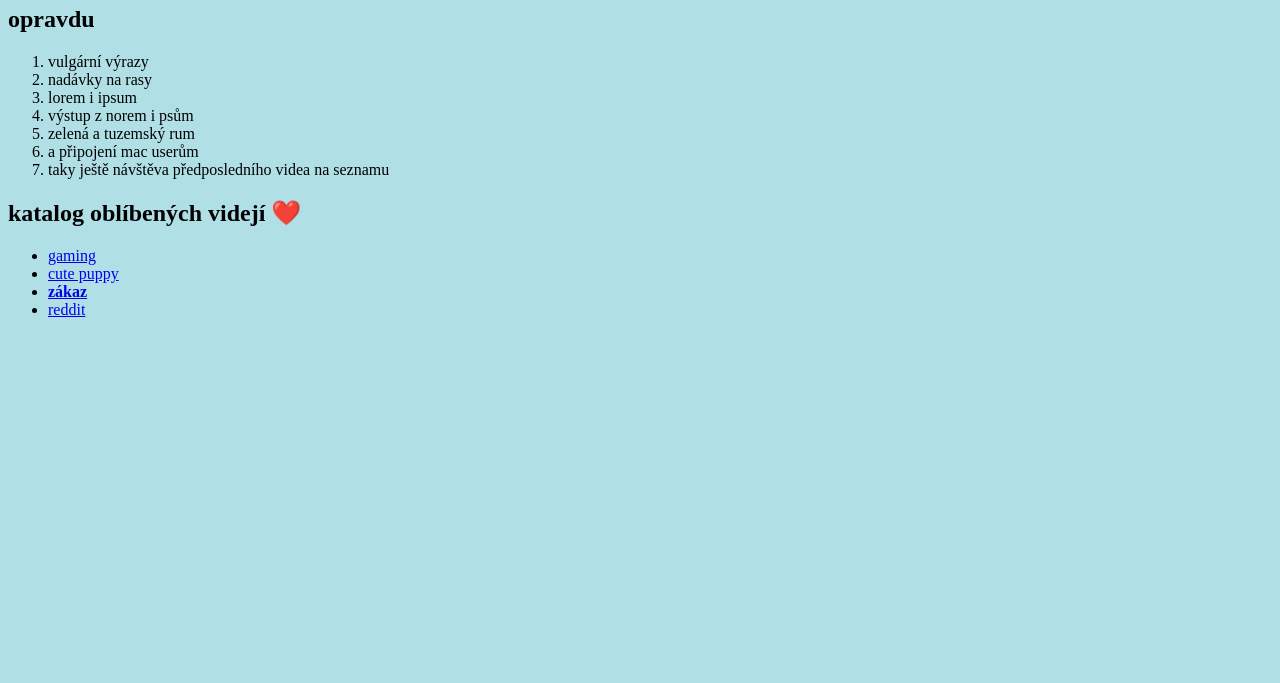
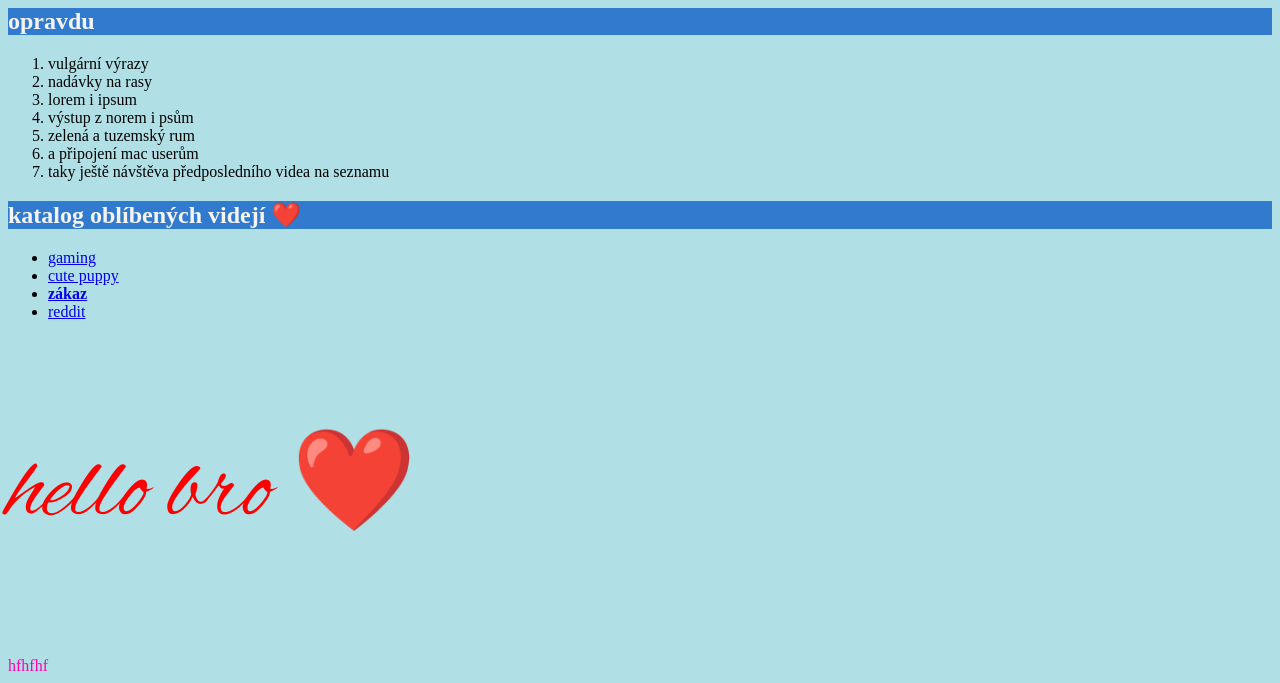
Before and after one commit to gyarab/2024_WA_INF1_jakovec_static, a plain HTML site: page index.html in a window 1280 px wide. Shown: the part 1935-2618 px from the top of the page. Before the commit the page ends 2270 px from the top, so only its background shows below. Drawn offline with Linux system fonts and the light colour scheme.

Commit message:
novy font

```diff
--- a/index.html
+++ b/index.html
@@ -4,8 +4,26 @@
     <meta charset="UTF-8">
     <meta name="viewport" content="width=device-width, initial-scale=1.0">
     <title>Document</title>
+    <style>
+        @font-face {
+            font-family: 'Freaky Family';
+            src: url('AlexBrush-Regular.ttf');
+        }
+        h1{
+            color: red;
+            background-color: black;
+            border: 2px solid red;
+        }
+        h2{
+            background-color: rgb(50, 122, 205); color: whitesmoke;
+
+        }
+        p { color: red; font-size: 100px; font-family: 'Freaky Family';}
+        div {  color: rgb(255, 0, 170);}
+        body { background: powderblue; }
+    </style>
 </head>
-<body style="background-color:powderblue;">
+<body >
     <img src="freakylogo_big.png" alt="logo">
     <img src="vj.jpg" style="float: right;" alt="ja">
     <h1>na této stránce je <b>zapovězeno</b> :</h1>
@@ -28,5 +46,15 @@
         <li><a href="sirena.html"><b>zákaz</b></a></li>
         <li><a href="tf.html">reddit</a></li>
     </ul>
+
+    <header>
+
+        <p>hello bro ❤️
+
+        <div>
+            hfhfhf
+        </div>
+    </header>
+
 </body>
 </html>
```
Also changed, not shown: AlexBrush-Regular.ttf (added).
